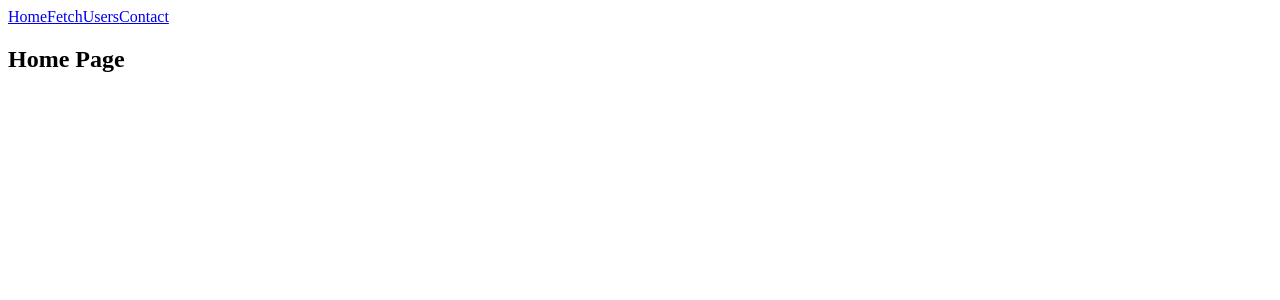
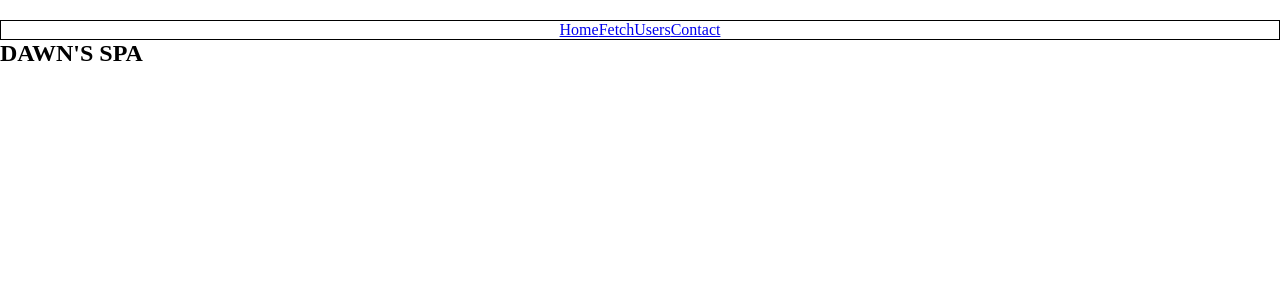
Before and after one commit to UgoChiori/ReactHook-Assignment, a React (Create React App) app: page / in a window 1280 px wide. Shown: the top 300 px of the page. Built offline with nearby package versions, Linux system fonts and the light colour scheme.

Commit message:
buttons updated

```diff
--- a/src/App.js
+++ b/src/App.js
@@ -4,8 +4,8 @@ import { Routes, Route } from "react-router-dom";
 import Navbar from "./Navbar";
 import FetchUsers from "./FetchUsers";
 import Contact from "./Contact";
-
 import Error from "./Error";
+// import './index.css'
 
 function App() {
   return (
--- a/src/Components/Pagination.js
+++ b/src/Components/Pagination.js
@@ -1,11 +1,11 @@
 import React from "react";
 
-const Pagination = ({ totalPages, handleClick, page, setPage }) => {
+function Pagination  ({ totalPages, handleClick, previousPage,nextPage, canPreviousPage, canNextPage }) {
   const pages = [...Array(totalPages).keys()].map((num) => num + 1);
 
   return (
     <div>
-
+    <button onClick={() => previousPage()} disabled={!canPreviousPage}>Prev</button>
 
       {pages.map((num) => (
         <button
@@ -16,6 +16,9 @@ const Pagination = ({ totalPages, handleClick, page, setPage }) => {
 
 
 
+      <button onClick={()=> nextPage()} disabled={!canNextPage}>Next</button>
+
+
 
     </div>
   );
--- a/src/Contact.js
+++ b/src/Contact.js
@@ -6,7 +6,7 @@ const Contact = () => {
     return (
         <div className="contact">
             <h2> Contact Us </h2>
-            <h4>Phone: 07031967075</h4>
+
             <SocialIcon/>
 
             <NavLink to="/">Home</NavLink>
--- a/src/FetchUsers.js
+++ b/src/FetchUsers.js
@@ -5,6 +5,7 @@ import ErrorBoundary  from "./Components/ErrorBoundary"
 import axios from "axios";
 import Pagination from "./Components/Pagination";
 import { NavLink } from "react-router-dom";
+import './index.css';
 
 
 const url = `https://randomuser.me/api/?page=3&results=50&seed=abc`;
@@ -31,7 +32,7 @@ function FetchUsers() {
   };
   return (
     <div>
-      <h1>Users</h1>
+      <h1 className="customer-data">Customer Data</h1>
       {loading ? (
         <p>loading...</p>
       ) : (
--- a/src/Home.js
+++ b/src/Home.js
@@ -1,7 +1,7 @@
 const Home = () => {
     return (
         <div className="userdata">
-            <h2> Home Page </h2>
+            <h2> DAWN'S SPA </h2>
         </div>
     )
 }
--- a/src/Navbar.js
+++ b/src/Navbar.js
@@ -1,11 +1,12 @@
 import React from "react";
 import { Link } from "react-router-dom";
+import './index.css';
 
 
 
 const Navbar = () => {
   return (
-    <div className="navbar">
+    <nav className="navbar">
       <div className="navlinks">
         <Link to="/">Home</Link>
 
@@ -13,7 +14,7 @@ const Navbar = () => {
 
         <Link to="/contact">Contact</Link>
       </div>
-    </div>
+    </nav>
   );
 };
 
--- a/src/index.css
+++ b/src/index.css
@@ -1,13 +1,26 @@
-body {
+* {
+  padding: 0;
   margin: 0;
-  font-family: -apple-system, BlinkMacSystemFont, 'Segoe UI', 'Roboto', 'Oxygen',
-    'Ubuntu', 'Cantarell', 'Fira Sans', 'Droid Sans', 'Helvetica Neue',
-    sans-serif;
-  -webkit-font-smoothing: antialiased;
-  -moz-osx-font-smoothing: grayscale;
+  box-sizing: border-box;
+
+}
+/* body {
+  background-color: grey;
+} */
+.navbar {
+  display: flex;
+  justify-content: center;
+  border: 1px solid black;
+
+  margin-top: 20px;
 }
 
-code {
-  font-family: source-code-pro, Menlo, Monaco, Consolas, 'Courier New',
-    monospace;
+.customer-data {
+  border: 1px solid white;
+  text-align: center;
+
 }
+
+button {
+  color: black;
+}
```
